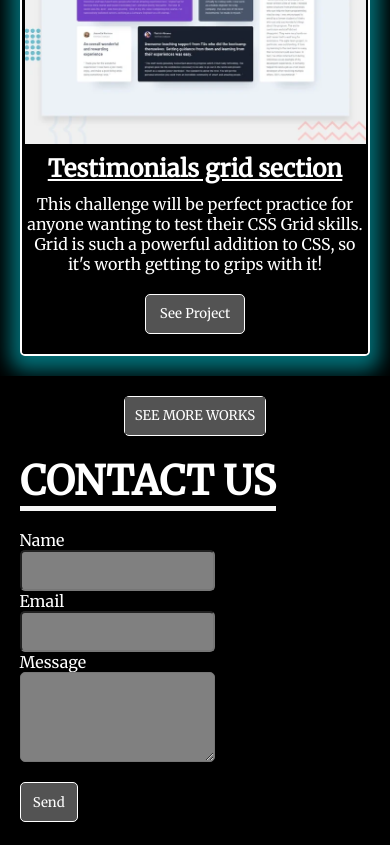
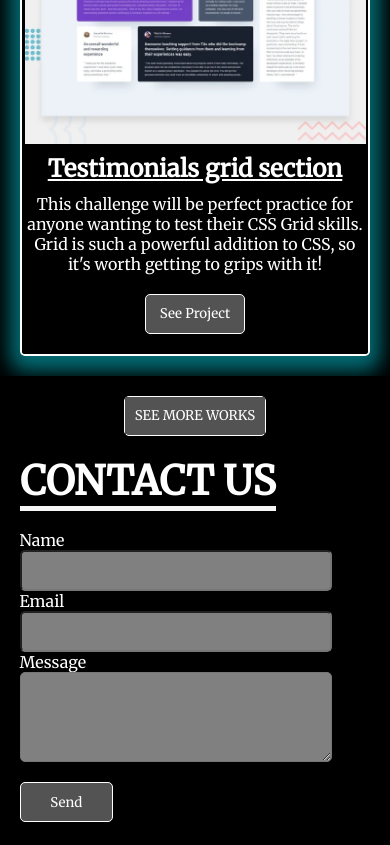
Before and after one commit to bharathikannansambasivam/profile, a plain HTML site: page index.html in a window 390 px wide. Shown: the part 3439-4284 px from the top of the page. Drawn offline with Linux system fonts and the light colour scheme.

Commit message:
form addded

```diff
--- a/style.css
+++ b/style.css
@@ -360,7 +360,7 @@ word-wrap: break-word;
 
 }
 .contact-form{
-    width: 50%;
+    width: 60%;
     margin: 5% 0 5% 5%;
 }
 .contactus-form{
@@ -415,9 +415,21 @@ form button:hover{
         font-size: 24px;
     background: rgb(211, 193, 193);
     width:10%;
+
     }
 
+
 }
+@media(max-width:800px){
+.contact-form{
+    width: 80%;
+    margin: 5% 0 5% 5%;
+}
+
+}
+
+
+
 .info {
 color: white;
     font-size: 16px;
```
